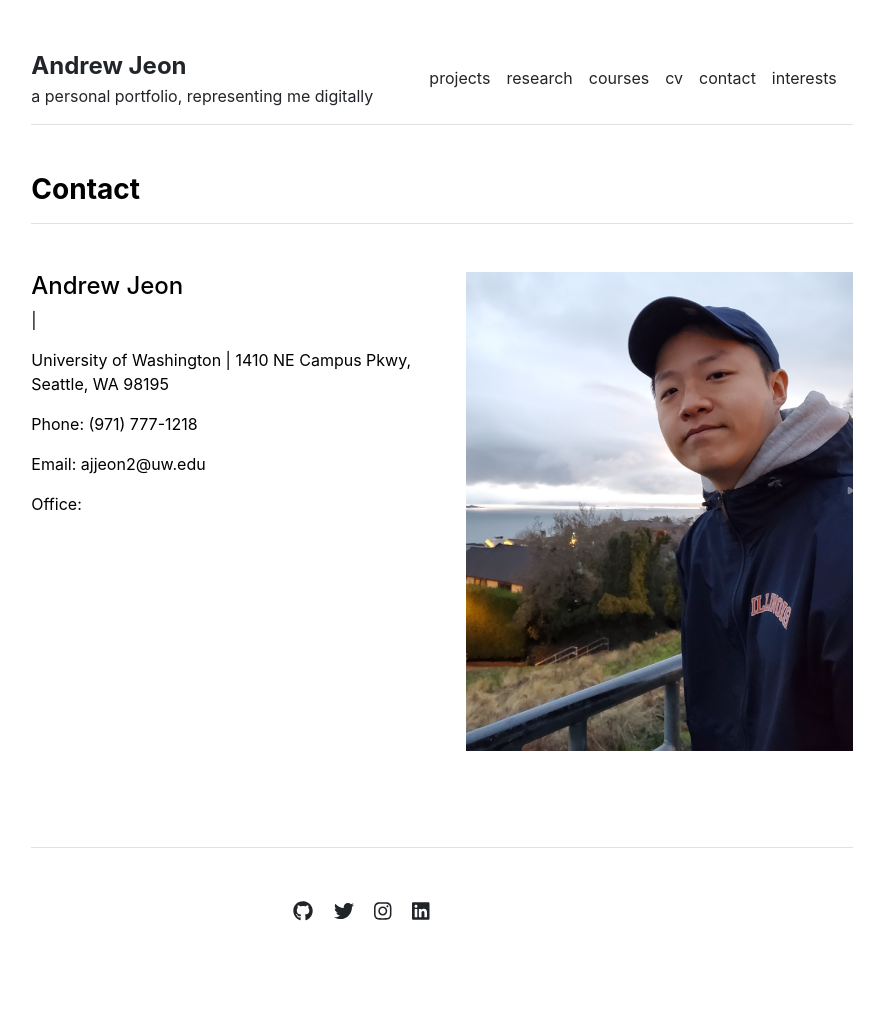
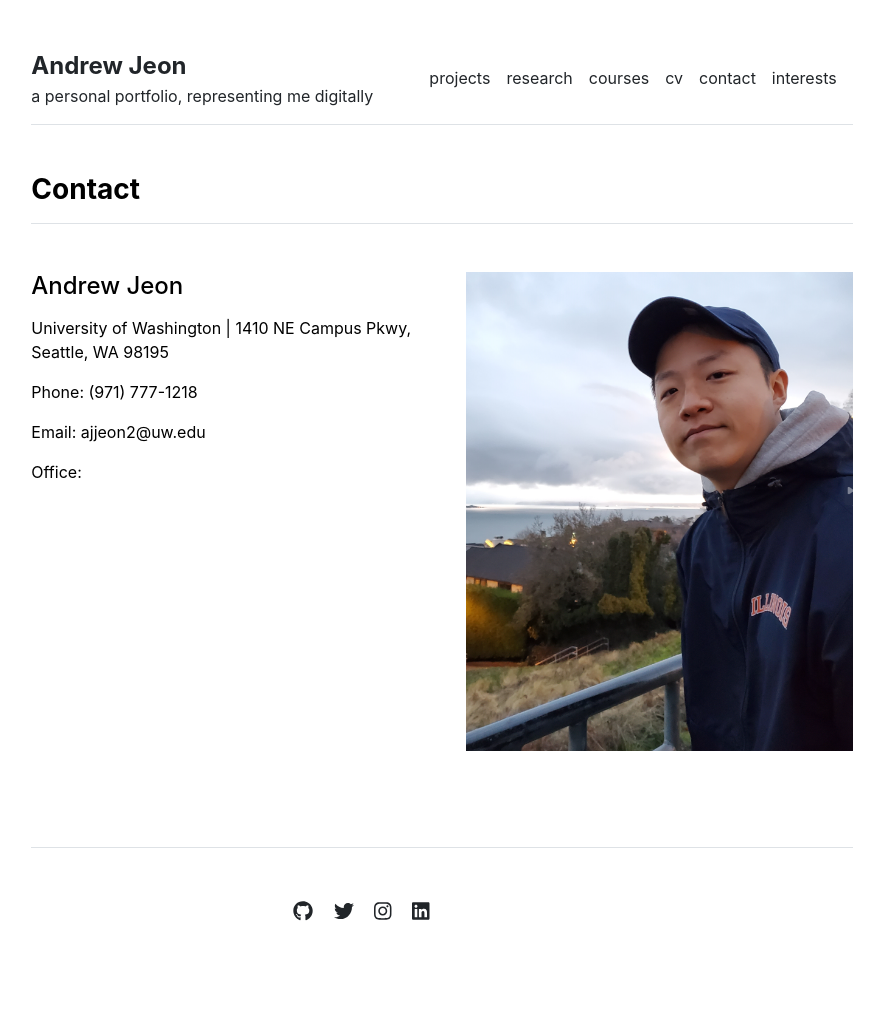
Before and after one commit to andrewjjeon/andrewjjeon.github.io, a Jekyll site: the page built from contact.md, in a window 1280 px wide. Shown: the whole page, without its empty margins (198-1082 px from the left). Built offline with Jekyll 4.4.1, drawn with Linux system fonts in a browser that asks for light colours.

Commit message:
Update contact.html

```diff
--- a/_includes/contact.html
+++ b/_includes/contact.html
@@ -5,7 +5,7 @@
     <div class="row g-5 mb-5">
       <div class="col-md-6">
         <h4>{{ contact.name }}</h4>
-        <p>{{ contact.title }} | {{ contact.department }}</p>
+        <p>{{ contact.title }}  {{ contact.department }}</p>
         <p>{{ contact.institution }} | {{ contact.institution_address }}</p>
         <p>Phone: {{ contact.phone }}</p>
         <p>Email: {{ contact.email }}</p>
```
